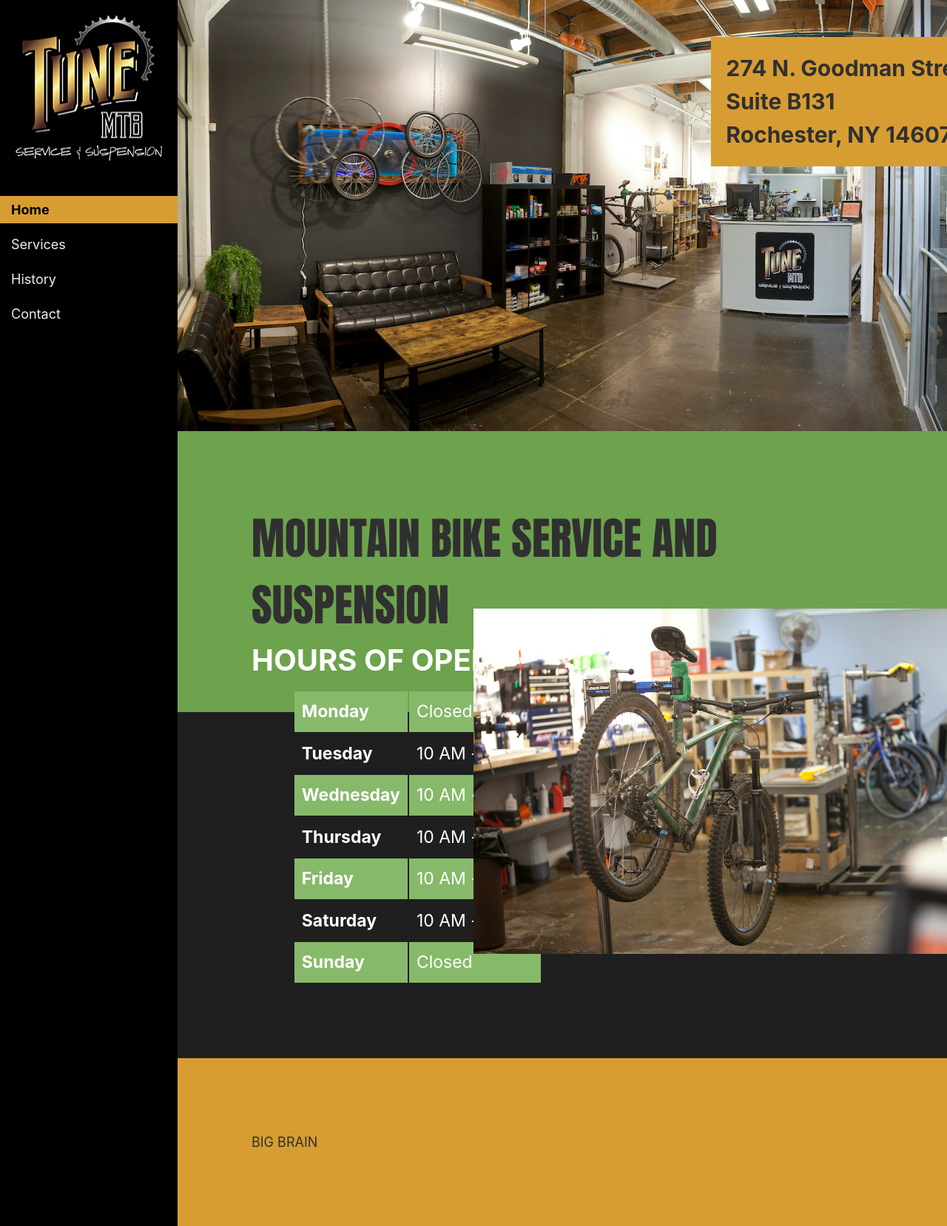
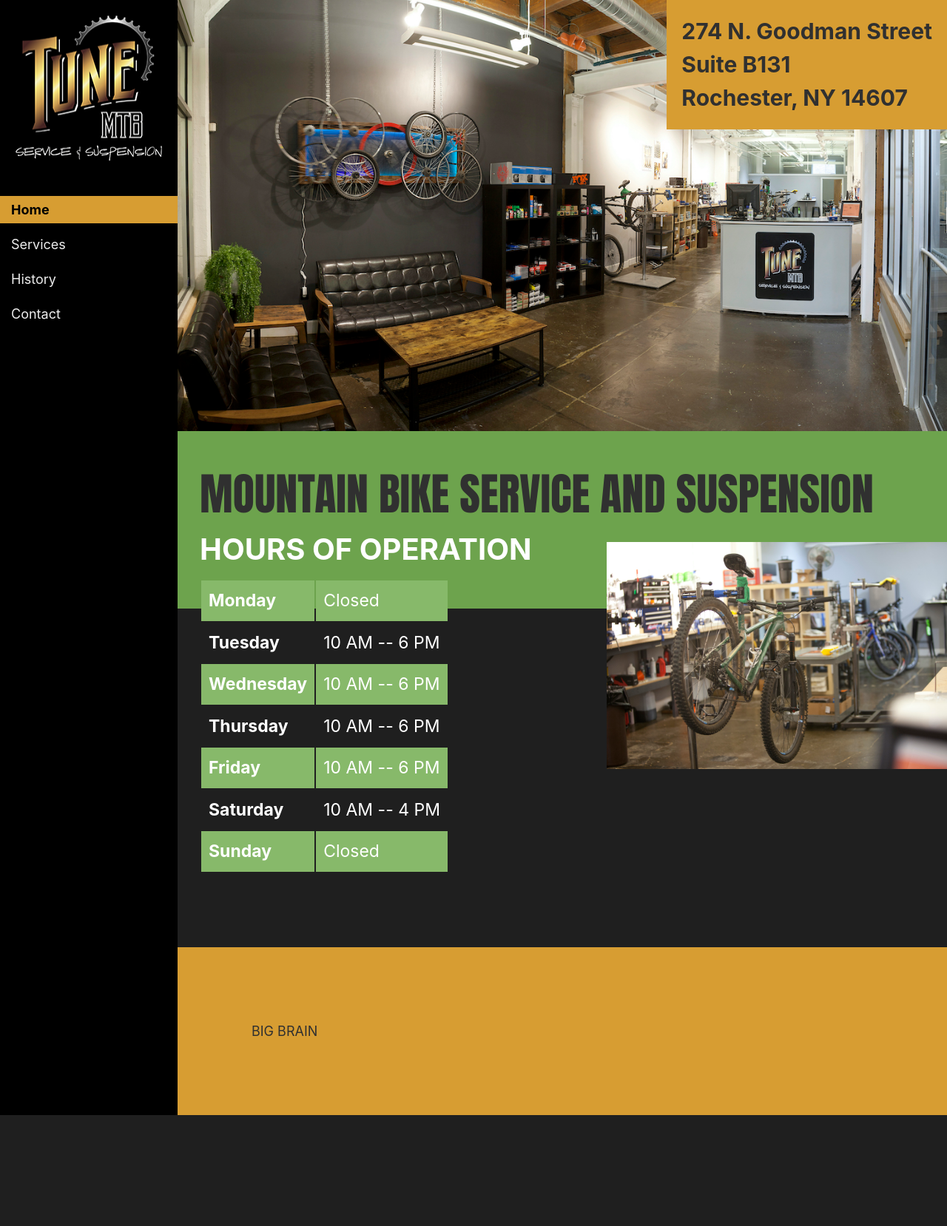
Before and after one commit to tunemtb/tunemtb.github.io, a Jekyll site: the page built from docs/index.html, in a window 1280 px wide. Shown: the whole page at 74% size. Built offline with Jekyll 4.4.1, drawn with Linux system fonts in a browser that asks for light colours; after the commit the page ends 1508 px from its top, so only the background shows below that.

Commit message:
callout-1 component

```diff
--- a/docs/_sass/_homepage.scss
+++ b/docs/_sass/_homepage.scss
@@ -13,10 +13,16 @@
     @include mq(sm) {
         position: absolute;
         z-index:99;
-		top: 50px;
-        right: -60px;
+		top:0;
+        right: 0;
         text-align: left;
         font-size: 30px;
+    }
+
+    @include mq(xlg) {
+        top: auto;
+        top: 20px;
+        right: -60px;
     }
 }
 
@@ -37,11 +43,14 @@
 
     @include mq(sm) {
         text-align: left;
-        overflow-y:visible;
         max-width: 1200px;
         color: #303030;
-        padding: 100px;
+        padding: 40px 30px 40px 30px;
         position: relative;
+    }
+
+    @include mq(lg) {
+        overflow-y:visible;
     }
 }
 
@@ -59,11 +68,20 @@
 }
 
 .callout-1__photo {
-    position: absolute;
-    top: 240px;
-    right: -60px;
-    max-width: 700px;
+    display: none;
 
+    @include mq(lg) {
+        width: 460px;
+        display: block;
+        position: absolute;
+        top: 150px;
+        right: 0;
+    }
+
+    @include mq(xlg) {
+        width: 700px;
+        right: -60px;
+    }
 }
 
 .hours__title {
@@ -89,10 +107,13 @@
     color: #fff;
     font-size: 23px;
     width: 100%;
-    margin: 0 auto 20px auto;
+    margin: 0 0 20px 0;
 
     @include mq(sm) {
         width: auto;
+    }
+
+    @include mq(lg) {
         margin-bottom: 100px;
     }
 
--- a/docs/index.html
+++ b/docs/index.html
@@ -21,10 +21,11 @@
         Mountain Bike Service and Suspension
     </h1>
 
+    <h2 class="hours__title">
+        Hours Of Operation
+    </h2>
+
     <div class="hours">
-        <h2 class="hours__title">
-            Hours Of Operation
-        </h2>
 
         <table class="hours__table">
             <tr>
@@ -58,9 +59,7 @@
         </table>
     </div>
 
-    <div class="callout-1__photo">
-        <img src="{{ site.url }}/assets/images/photos/bike-raised.jpg" alt="Tune MTB Shop Photo" class="hero__image"/>
-    </div>
+    <img src="{{ site.url }}/assets/images/photos/bike-raised.jpg" alt="Tune MTB Shop Photo" class="callout-1__photo" />
 
 </div>
 
```
